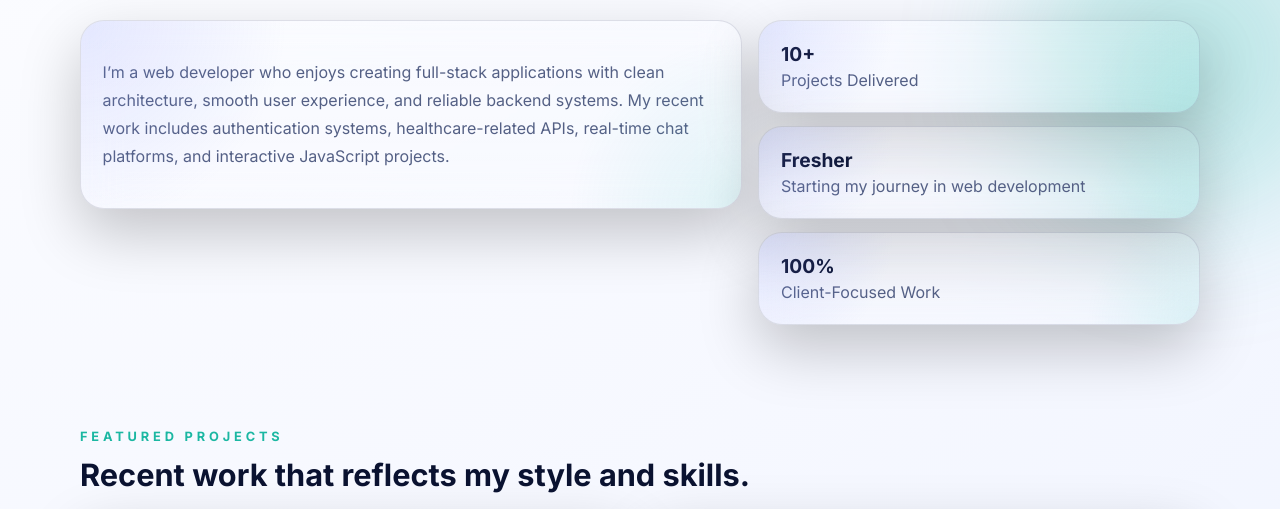
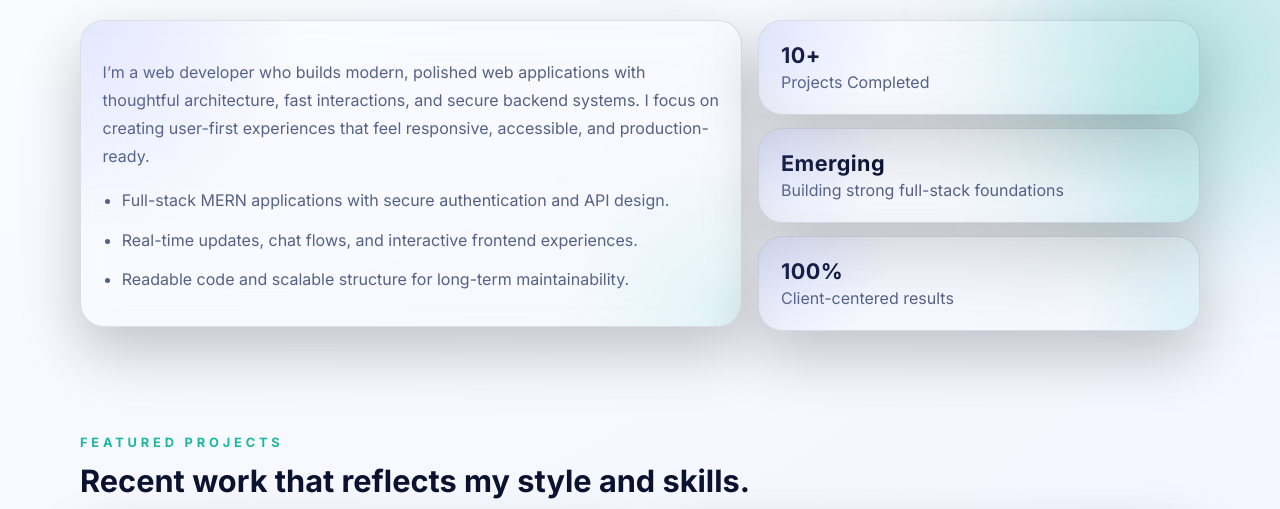
Before and after one commit to anishr147/My_Portfolio, a plain HTML site: page index.html in a window 1280 px wide. Shown: the part 681-1190 px from the top of the page. Drawn offline with Linux system fonts and the light colour scheme.

Commit message:
Update portfolio

```diff
--- a/index.html
+++ b/index.html
@@ -64,21 +64,26 @@
         <div class="about-grid">
           <div class="about-card">
             <p>
-              I’m a web developer who enjoys creating full-stack applications with clean architecture, smooth user experience, and reliable backend systems. My recent work includes authentication systems, healthcare-related APIs, real-time chat platforms, and interactive JavaScript projects.
+              I’m a web developer who builds modern, polished web applications with thoughtful architecture, fast interactions, and secure backend systems. I focus on creating user-first experiences that feel responsive, accessible, and production-ready.
             </p>
+            <ul class="about-highlights">
+              <li>Full-stack MERN applications with secure authentication and API design.</li>
+              <li>Real-time updates, chat flows, and interactive frontend experiences.</li>
+              <li>Readable code and scalable structure for long-term maintainability.</li>
+            </ul>
           </div>
           <div class="stats-grid">
             <div class="stat-card">
               <strong>10+</strong>
-              <span>Projects Delivered</span>
+              <span>Projects Completed</span>
             </div>
             <div class="stat-card">
-              <strong>Fresher</strong>
-              <span>Starting my journey in web development</span>
+              <strong>Emerging</strong>
+              <span>Building strong full-stack foundations</span>
             </div>
             <div class="stat-card">
               <strong>100%</strong>
-              <span>Client-Focused Work</span>
+              <span>Client-centered results</span>
             </div>
           </div>
         </div>
--- a/styles.css
+++ b/styles.css
@@ -432,12 +432,25 @@ h1 {
 
 .stat-card strong {
   display: block;
-  font-size: 1.2rem;
+  font-size: 1.35rem;
+  letter-spacing: 0.02em;
   margin-bottom: 0.25rem;
 }
 
 .stat-card span {
   color: var(--muted);
+}
+
+.about-highlights {
+  margin: 1rem 0 0;
+  padding-left: 1.2rem;
+  color: var(--muted);
+  list-style: disc;
+  line-height: 1.8;
+}
+
+.about-highlights li {
+  margin-bottom: 0.65rem;
 }
 
 .projects-grid {
```
